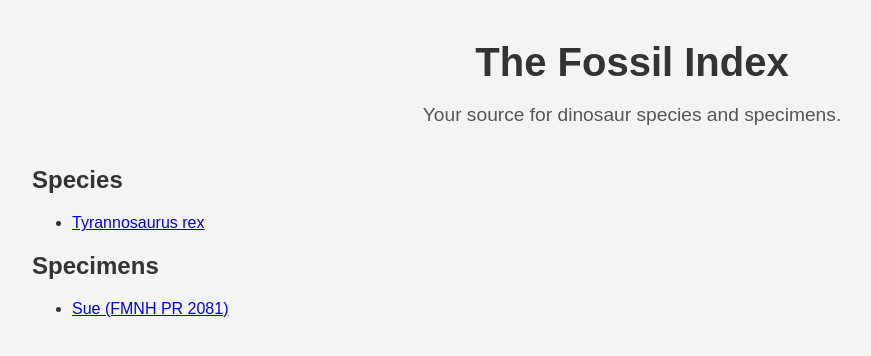
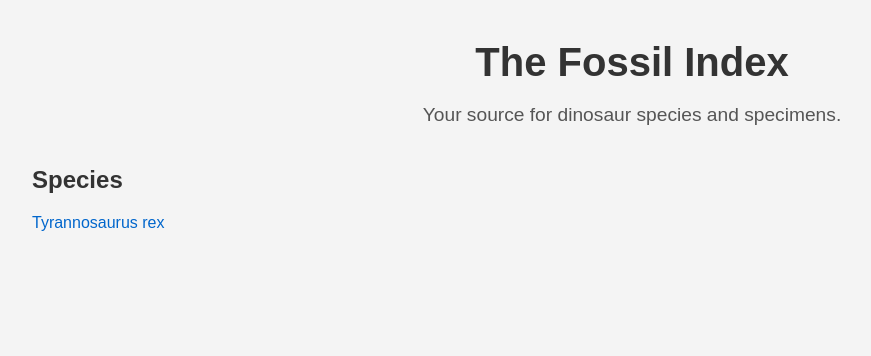
Before and after one commit to ISellRubberDucks/the-fossil-index, a plain HTML site: page index.html in a window 1280 px wide. Shown: the whole page, without its empty margins (8-879 px from the left). Drawn offline with Linux system fonts and the light colour scheme.

Commit message:
Add styling and update species list in index.html

```diff
--- a/index.html
+++ b/index.html
@@ -22,6 +22,23 @@
             font-size: 1.2em;
             color: #555;
         }
+        h2 {
+            margin-top: 40px;
+        }
+        ul {
+            list-style-type: none;
+            padding-left: 0;
+        }
+        li {
+            margin: 10px 0;
+        }
+        a {
+            color: #0066cc;
+            text-decoration: none;
+        }
+        a:hover {
+            text-decoration: underline;
+        }
     </style>
 </head>
 <body>
@@ -30,14 +47,10 @@
         <h1>The Fossil Index</h1>
         <p class="mission">Your source for dinosaur species and specimens.</p>
     </header>
-<h2>Species</h2>
-<ul>
-    <li><a href="tyrannosaurus-rex.html">Tyrannosaurus rex</a></li>
-</ul>
 
-    <h2>Specimens</h2>
+    <h2>Species</h2>
     <ul>
-        <li><a href="sue.html">Sue (FMNH PR 2081)</a></li>
+        <li><a href="sue.html">Tyrannosaurus rex</a></li>
     </ul>
 
 </body>
```
